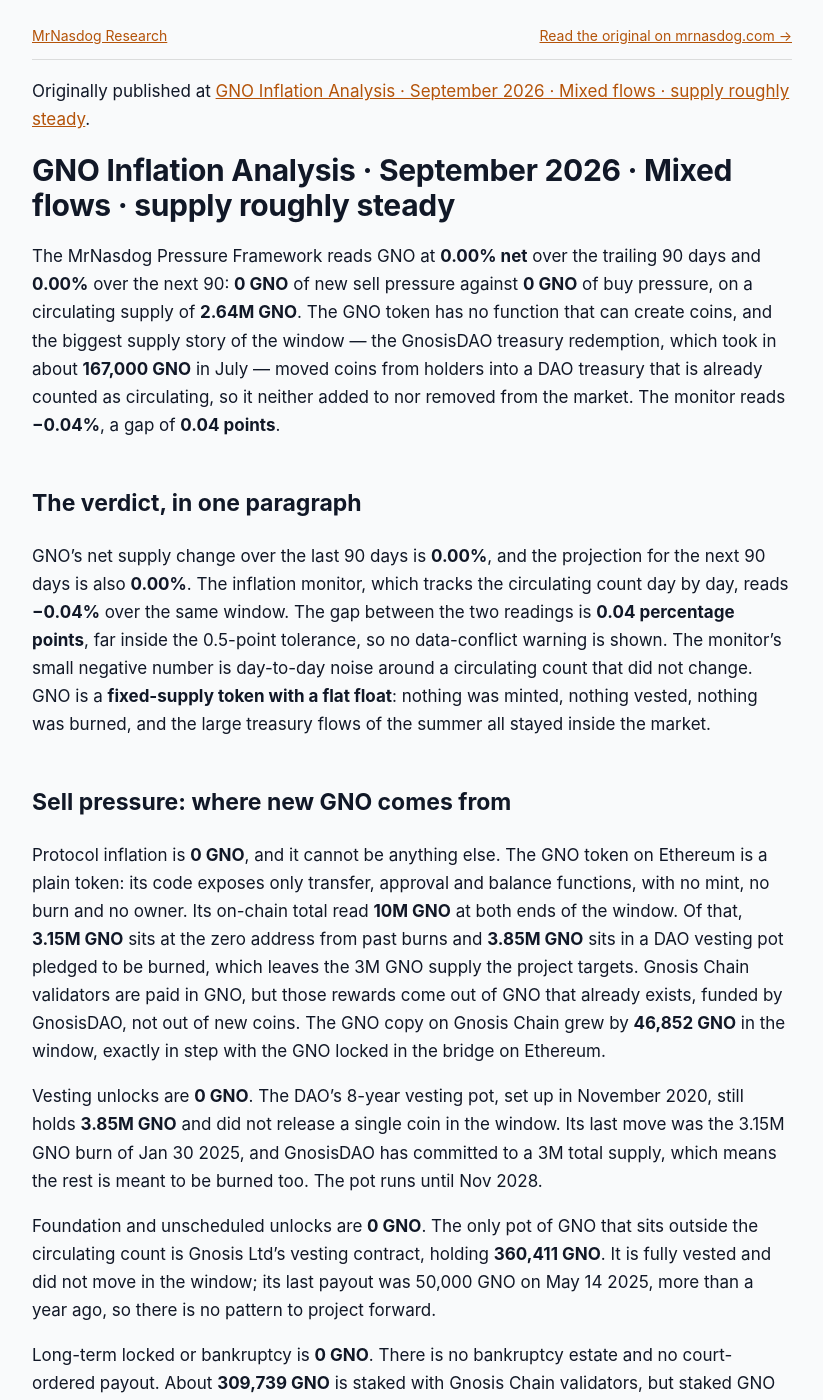
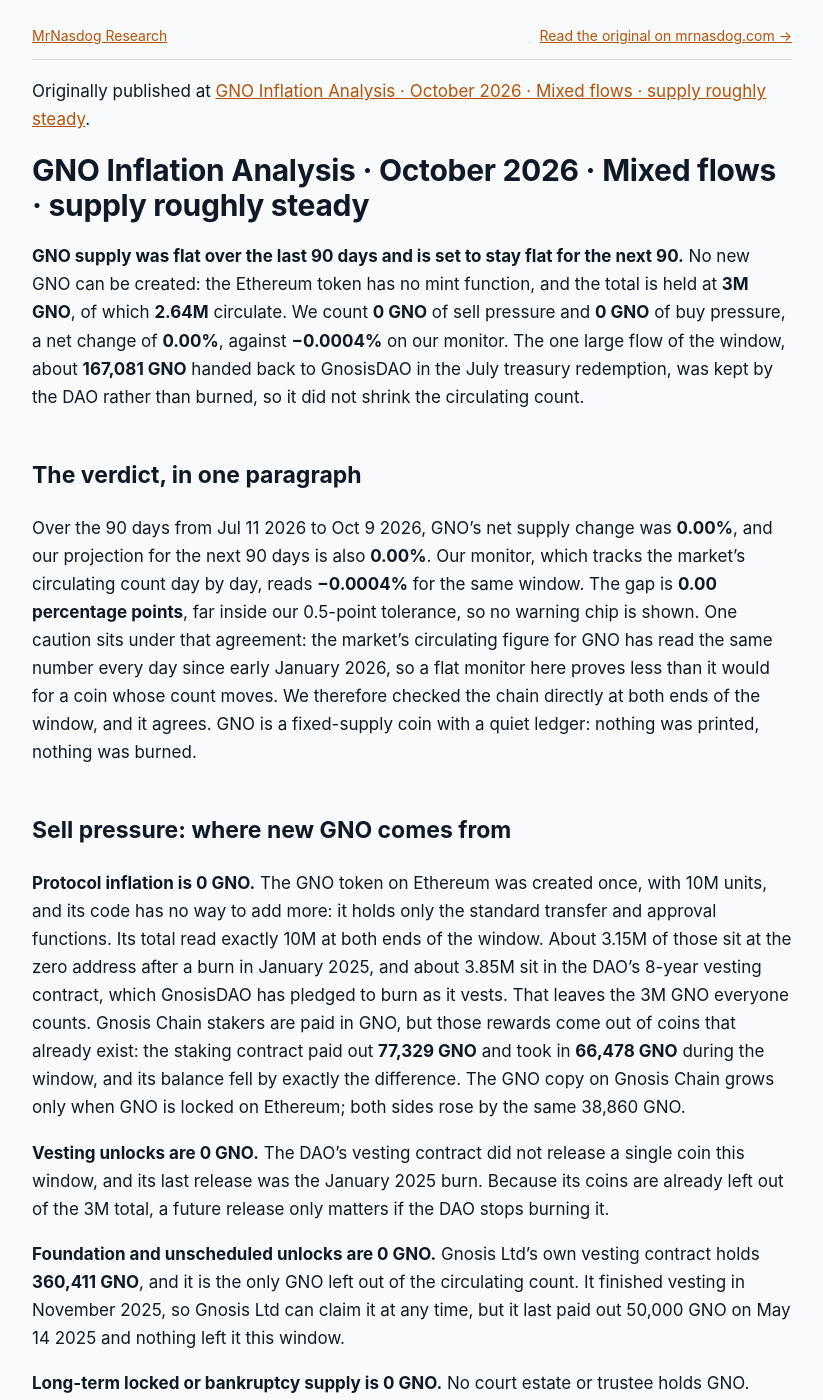
Before and after one commit to jeevansongmy-spec/mrnasdog-articles, a Jekyll site: the page built from crypto/gno-pressure-framework.md, in a window 1280 px wide and 1400 px high. Shown: the whole window, without its empty margins (228-1051 px from the left). Built offline with Jekyll 4.4.1, drawn with Linux system fonts in a browser that asks for light colours; some of the changed text lies outside the part shown.

Commit message:
publish: crypto/gno-pressure-framework

```diff
--- a/crypto/gno-pressure-framework.md
+++ b/crypto/gno-pressure-framework.md
@@ -1,81 +1,65 @@
 ---
-title:         "GNO Inflation Analysis · September 2026 · Mixed flows · supply roughly steady"
-description:   "GNO supply is flat: 0.00% net over 90 days and 0.00% next. No GNO can be minted, and a July redemption of about 167K GNO stayed in the DAO treasury, not burned."
+title:         "GNO Inflation Analysis · October 2026 · Mixed flows · supply roughly steady"
+description:   "GNO supply is flat: 0.00% net over 90 days and 0.00% next. No GNO can be minted, and about 167K GNO from the July redemption stayed with the DAO, not burned."
 canonical_url: "https://mrnasdog.com/research/gno/inflation"
 tags:          ["crypto", "gno", "gnosis", "dao"]
 published:     true
 ---
 
-Originally published at [GNO Inflation Analysis · September 2026 · Mixed flows · supply roughly steady](https://mrnasdog.com/research/gno/inflation).
+Originally published at [GNO Inflation Analysis · October 2026 · Mixed flows · supply roughly steady](https://mrnasdog.com/research/gno/inflation).
 
-# GNO Inflation Analysis · September 2026 · Mixed flows · supply roughly steady
+# GNO Inflation Analysis · October 2026 · Mixed flows · supply roughly steady
 
-The MrNasdog Pressure Framework reads GNO at **0.00% net** over the trailing 90 days and **0.00%** over the next 90: **0 GNO** of new sell pressure against **0 GNO** of buy pressure, on a circulating supply of **2.64M GNO**. The GNO token has no function that can create coins, and the biggest supply story of the window — the GnosisDAO treasury redemption, which took in about **167,000 GNO** in July — moved coins from holders into a DAO treasury that is already counted as circulating, so it neither added to nor removed from the market. The monitor reads **−0.04%**, a gap of **0.04 points**.
-
+**GNO supply was flat over the last 90 days and is set to stay flat for the next 90.** No new GNO can be created: the Ethereum token has no mint function, and the total is held at **3M GNO**, of which **2.64M** circulate. We count **0 GNO** of sell pressure and **0 GNO** of buy pressure, a net change of **0.00%**, against **−0.0004%** on our monitor. The one large flow of the window, about **167,081 GNO** handed back to GnosisDAO in the July treasury redemption, was kept by the DAO rather than burned, so it did not shrink the circulating count.
 
 ## The verdict, in one paragraph
 
-
-GNO's net supply change over the last 90 days is **0.00%**, and the projection for the next 90 days is also **0.00%**. The inflation monitor, which tracks the circulating count day by day, reads **−0.04%** over the same window. The gap between the two readings is **0.04 percentage points**, far inside the 0.5-point tolerance, so no data-conflict warning is shown. The monitor's small negative number is day-to-day noise around a circulating count that did not change. GNO is a **fixed-supply token with a flat float**: nothing was minted, nothing vested, nothing was burned, and the large treasury flows of the summer all stayed inside the market.
-
+Over the 90 days from Jul 11 2026 to Oct 9 2026, GNO's net supply change was **0.00%**, and our projection for the next 90 days is also **0.00%**. Our monitor, which tracks the market's circulating count day by day, reads **−0.0004%** for the same window. The gap is **0.00 percentage points**, far inside our 0.5-point tolerance, so no warning chip is shown. One caution sits under that agreement: the market's circulating figure for GNO has read the same number every day since early January 2026, so a flat monitor here proves less than it would for a coin whose count moves. We therefore checked the chain directly at both ends of the window, and it agrees. GNO is a fixed-supply coin with a quiet ledger: nothing was printed, nothing was burned.
 
 ## Sell pressure: where new GNO comes from
 
+**Protocol inflation is 0 GNO.** The GNO token on Ethereum was created once, with 10M units, and its code has no way to add more: it holds only the standard transfer and approval functions. Its total read exactly 10M at both ends of the window. About 3.15M of those sit at the zero address after a burn in January 2025, and about 3.85M sit in the DAO's 8-year vesting contract, which GnosisDAO has pledged to burn as it vests. That leaves the 3M GNO everyone counts. Gnosis Chain stakers are paid in GNO, but those rewards come out of coins that already exist: the staking contract paid out **77,329 GNO** and took in **66,478 GNO** during the window, and its balance fell by exactly the difference. The GNO copy on Gnosis Chain grows only when GNO is locked on Ethereum; both sides rose by the same 38,860 GNO.
 
-Protocol inflation is **0 GNO**, and it cannot be anything else. The GNO token on Ethereum is a plain token: its code exposes only transfer, approval and balance functions, with no mint, no burn and no owner. Its on-chain total read **10M GNO** at both ends of the window. Of that, **3.15M GNO** sits at the zero address from past burns and **3.85M GNO** sits in a DAO vesting pot pledged to be burned, which leaves the 3M GNO supply the project targets. Gnosis Chain validators are paid in GNO, but those rewards come out of GNO that already exists, funded by GnosisDAO, not out of new coins. The GNO copy on Gnosis Chain grew by **46,852 GNO** in the window, exactly in step with the GNO locked in the bridge on Ethereum.
+**Vesting unlocks are 0 GNO.** The DAO's vesting contract did not release a single coin this window, and its last release was the January 2025 burn. Because its coins are already left out of the 3M total, a future release only matters if the DAO stops burning it.
 
+**Foundation and unscheduled unlocks are 0 GNO.** Gnosis Ltd's own vesting contract holds **360,411 GNO**, and it is the only GNO left out of the circulating count. It finished vesting in November 2025, so Gnosis Ltd can claim it at any time, but it last paid out 50,000 GNO on May 14 2025 and nothing left it this window.
 
-Vesting unlocks are **0 GNO**. The DAO's 8-year vesting pot, set up in November 2020, still holds **3.85M GNO** and did not release a single coin in the window. Its last move was the 3.15M GNO burn of Jan 30 2025, and GnosisDAO has committed to a 3M total supply, which means the rest is meant to be burned too. The pot runs until Nov 2028.
-
-
-Foundation and unscheduled unlocks are **0 GNO**. The only pot of GNO that sits outside the circulating count is Gnosis Ltd's vesting contract, holding **360,411 GNO**. It is fully vested and did not move in the window; its last payout was 50,000 GNO on May 14 2025, more than a year ago, so there is no pattern to project forward.
-
-
-Long-term locked or bankruptcy is **0 GNO**. There is no bankruptcy estate and no court-ordered payout. About **309,739 GNO** is staked with Gnosis Chain validators, but staked GNO is already inside the circulating count, so even the planned release of that stake adds nothing new.
-
+**Long-term locked or bankruptcy supply is 0 GNO.** No court estate or trustee holds GNO. About 308,000 GNO is staked on Gnosis Chain, but staked GNO already counts as circulating.
 
 ## Buy pressure: where new GNO goes
 
+**Programmatic buyback is 0 GNO.** GnosisDAO's treasury manager did buy GNO on the market this year, about $1.58M in the first quarter and $1.46M between Apr 16 and May 8 2026, then paused while the redemption ran. No buys were reported in this window, and bought GNO lands in the DAO's Safe, which the market already counts as circulating.
 
-Programmatic buyback is **0 GNO**. GnosisDAO bought about $1.46M of GNO on the open market between Apr 16 and May 8 2026, before this window, and has paused market buying while holders have a redemption route. Bought GNO lands in the DAO treasury, which the circulating count already includes.
+**Protocol fee burn is 0 GNO.** Gas on Gnosis Chain is paid in xDAI, so using the chain burns no GNO, and the burn addresses on Ethereum did not grow.
 
+**Foundation buy is 0 GNO.** This is where the big story of the window sits. Under the one-time treasury redemption that GnosisDAO approved in June, holders could hand back GNO for a share of the treasury until Jul 17 2026. They returned **111,074 GNO** and **48,261 staked GNO**, about **167,081 GNO** in all. Every coin went to the DAO's main Safe and stayed there; none was burned. The DAO calls these coins removed from circulation, but the market's count still includes that Safe, so the circulating number did not fall.
 
-Protocol fee burn is **0 GNO**. Gas on Gnosis Chain is paid in a stablecoin, not in GNO, so there is no fee burn. The zero-address balance stayed at **3,147,806 GNO** from the first day of the window to the last.
-
-
-Foundation buy is **0 GNO**, and this is the row with the most activity behind it. Under the GnosisDAO redemption approved in June, holders could hand in GNO or staked GNO for a share of the DAO treasury between Jul 3 and Jul 17 2026. Holders handed in **111,074 GNO** and **48,261 staked GNO** (worth about 56,007 GNO), about **167,000 GNO** in all. On Jul 17 2026 every one of those coins was sent to the DAO's main safe, where they still sit. They were kept, not burned: the zero-address balance and the token total did not change. Because the DAO's safe is counted as circulating, the redemption moved coins from one part of the market to another and removed nothing.
-
-
-New long-term lock is **0 GNO**. The Gnosis Chain staking contract shrank from **323,919 GNO** to **309,739 GNO** as validators left, and staking never takes GNO out of the circulating count in the first place.
-
+**New long-term lock is 0 GNO.** A forum idea to lend the DAO's stablecoins against GNO locked for five years has not gone to a vote.
 
 ## Foundation and overhang
 
+Two piles of GNO sit outside the market today. Gnosis Ltd's fully vested contract holds **360,411 GNO** that could be claimed any day without a vote. The DAO's 8-year vesting contract holds **3.85M GNO**, released over time until November 2028 and pledged for burning; if a release were kept instead of burned, it would be new supply. Inside the market count, the DAO holds its main Safe with about 832,000 GNO on Gnosis Chain, 414,000 GNO on Ethereum and 56,000 staked GNO, plus a liquidity wallet of about 115,000 GNO. We read every one of these balances from the chain at each rebuild. If any of them falls between rebuilds, the outflow enters the foundation row at the next refresh.
 
-Four GNO pots are tracked as team-controlled overhang. The first is Gnosis Ltd's vesting contract with **360,411 GNO**, fully vested and outside the circulating count — the one pot whose release would add new GNO to the market. The second is the DAO's 8-year vesting pot with **3.85M GNO**, outside even the 3M total and pledged to be burned. The third is the DAO's main safe, holding about **1.24M GNO** across Ethereum and Gnosis Chain plus **56,257 staked GNO**, most of it older treasury plus the July redemption intake. The fourth is a DAO liquidity wallet with about **115,039 GNO**. The last two are already counted as circulating, so a sale from them would move GNO within the market rather than add to it.
+## How GNO compares to other DAO treasury tokens
 
+GNO behaves less like a chain coin and more like a share in a large treasury. Most Layer 1 coins pay stakers with newly printed coins; Ethereum, for example, adds new ETH every day and burns only part of it back. Gnosis Chain also pays stakers in GNO, but the DAO funds those rewards from coins it already holds, so the supply stays fixed while the DAO's own pile slowly shrinks. GnosisDAO itself has said this costs non-stakers about 2.3% a year in dilution of their share of the treasury, even though the coin count never moves.
 
-Every pot is re-read on the chain at each refresh. If the Gnosis Ltd vesting contract or the DAO vesting pot shrinks between refreshes and the coins are not burned, the outflow enters the foundation row at the next refresh. If the DAO burns the redeemed GNO, that burn enters the buy side.
+Compared with exchange tokens that buy back and burn on a schedule, GNO has no standing buyback and no burn tied to use. Its supply cuts came in large, voted steps instead: the 3M target, then a 3.15M burn in January 2025. The July 2026 redemption was a different kind of step: holders swapped GNO for treasury assets, but the DAO kept the coins rather than destroying them.
 
-
-## How GNO compares to other fixed-supply DAO tokens
-
-
-GNO belongs to the group of fixed-supply governance tokens backed by a large treasury. Unlike an uncapped proof-of-stake coin such as ETH or SOL, where validators are paid in new coins every epoch, GNO has no issuance at all: Gnosis Chain pays its validators out of existing GNO, so the cost of security shows up as a treasury expense rather than a rising supply. The GnosisDAO proposal to turn Gnosis Chain into an Ethereum rollup describes that subsidy as a dilution of non-stakers of about 2.3% a year, but it is a transfer of existing GNO, not new supply.
-
-
-Compared with exchange tokens that burn a share of revenue every quarter, GNO has no fee burn, because gas on its chain is paid in a stablecoin. Its supply only ever fell through one-off governance burns, such as the 3.15M GNO burn of January 2025. And compared with DAO tokens that run a buyback into a burn address, the GnosisDAO buyback and redemption both parked GNO in the treasury. That choice keeps GNO's float flat until the DAO decides to burn what it holds.
-
+Against other governance tokens with big treasuries, GNO is unusual in how little is still locked. Only about 12% of the 3M sits outside the market count, all in one contract, while the DAO's much larger holdings are already counted as circulating. That makes GNO's supply easy to read: a move only matters if it burns coins or releases the one locked contract.
 
 ## What to watch in the next 90 days
 
+**Ethereum rollup genesis, around the turn of the year.** GnosisDAO voted on Aug 19 2026 to move Gnosis Chain into the Ethereum Economic Zone. That ends the treasury-paid staking rewards and frees the staked GNO, but staked GNO already counts as circulating, so it adds nothing to our count.
 
-First, the Gnosis Chain move onto Ethereum, approved by GnosisDAO in August, targets its first block around December 2026 or January 2027; at that point the validator set retires and about 350,000 staked GNO is freed. That GNO is already circulating, so it would not change the framework reading, but it could reach the market quickly. Second, any GnosisDAO vote to burn the roughly 167,000 GNO taken in through the redemption, or the 3.85M GNO left in the DAO vesting pot, would show up as buy pressure. Third, any payout from the Gnosis Ltd vesting contract, which holds 360,411 GNO, would be the only way new GNO enters the market. Fourth, GNO cashback for Gnosis Pay card users ends on Sep 30 2026, and the consumer card shuts on Dec 20 2026, which removes one steady source of GNO paid out to users.
+**What the DAO does with the redeemed GNO.** About 167,081 GNO sits in the DAO's main Safe. A vote to burn it would take it out of the market for good and show up as buy pressure; selling it would not change the count.
 
+**Gnosis Ltd's 360,411 GNO.** A claim from its vesting contract would be the one way new GNO reaches the market, and it would enter our foundation row in full.
+
+**Whether buybacks restart.** The treasury manager paused buys for the redemption; its next quarterly report should say whether they resume.
 
 ## Summary
 
+GNO is a fixed-supply coin: **3M GNO** in total, **2.64M** circulating, and no way to mint more. Over the last 90 days nothing was printed or burned, so net supply moved **0.00%**, in line with our monitor, and the next 90 days look the same. The largest flow, a redemption that returned about 167,081 GNO to GnosisDAO, stayed inside the market count because the coins were kept, not burned. The main risk to the supply is the 360,411 GNO in Gnosis Ltd's vesting contract, which can be claimed at any time; the main upside would be a DAO vote to burn the redeemed coins.
 
-The MrNasdog Pressure Framework reads GNO at **0.00%** net supply change over the last 90 days and **0.00%** over the next 90 days, in line with the monitor's **−0.04%**. GNO cannot be minted, Gnosis Chain validators are paid from existing GNO, and the GnosisDAO treasury redemption of about 167,000 GNO stayed inside the circulating count because the DAO kept the coins rather than burning them. The key risk to the reading is a release from the 360,411 GNO Gnosis Ltd vesting contract, the only pot outside the circulating count; the key upside is a DAO decision to burn the GNO it holds. GNO's total supply is set at 3M by governance; its circulating count can rise only if those 360,411 GNO are paid out, and fall only through burns.
-
-*MrNasdog Pressure Framework analysis of GNO, Metric 1 — Inflation. Data + explanation only. Not financial advice. Checked Sep 29 2026.*
+*MrNasdog Pressure Framework analysis of GNO, Metric 1 — Inflation. Data + explanation only. Not financial advice. Checked Oct 9 2026.*
```
